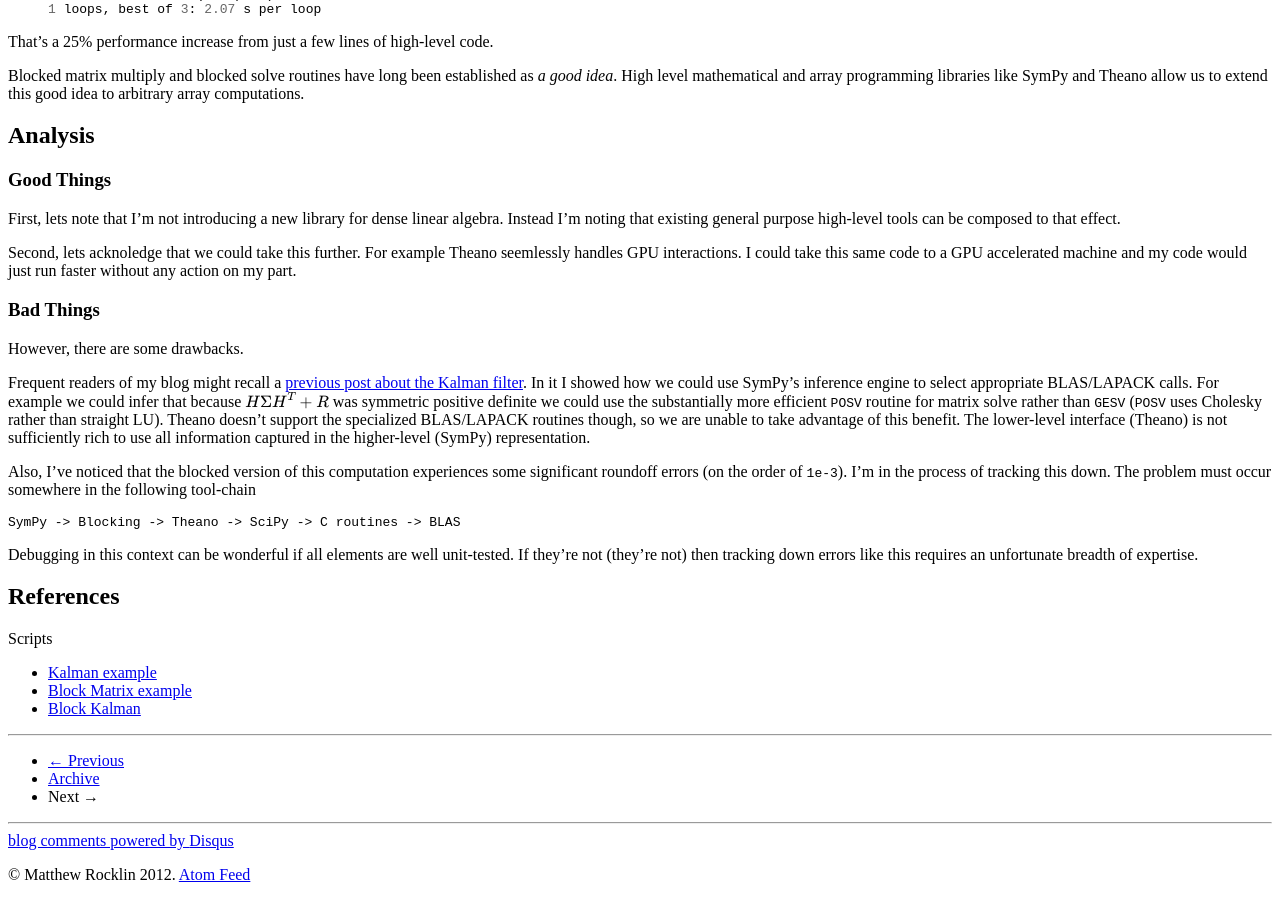
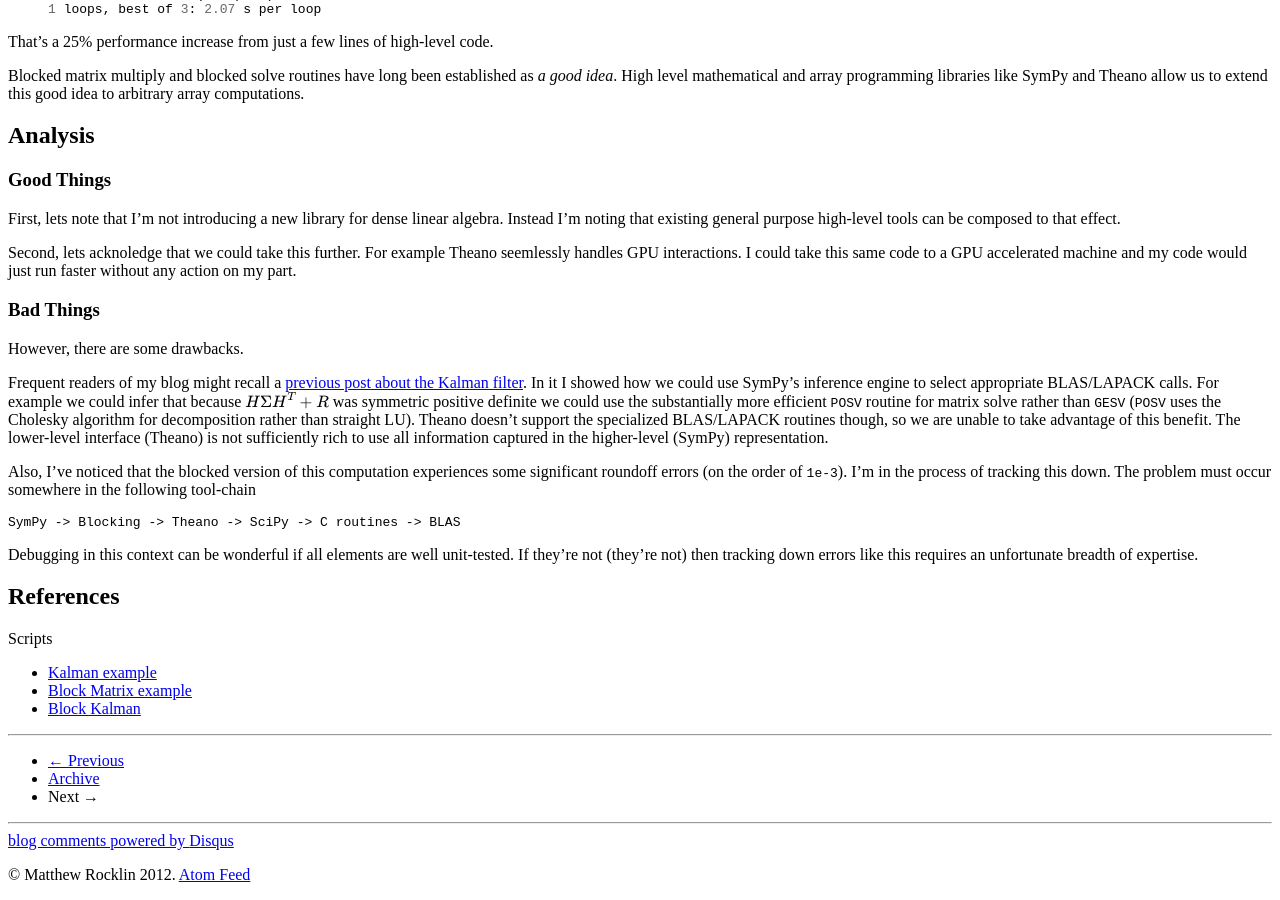
Before and after one commit to besyskymnbk/blog, a Jekyll site: the page built from _posts/work/2013-04-05-SymPy-Theano-part-3.md, in a window 1280 px wide and 900 px high, scrolled down 2596 px. Built offline with Jekyll 4.4.1, drawn with Linux system fonts in a browser that asks for light colours; formulas are drawn with MathJax 3; comment, search, counter and statistics services are not loaded.

Commit message:
small edit

```diff
--- a/_posts/work/2013-04-05-SymPy-Theano-part-3.md
+++ b/_posts/work/2013-04-05-SymPy-Theano-part-3.md
@@ -160,7 +160,7 @@ Second, lets acknoledge that we could take this further.  For example Theano see
 
 However, there are some drawbacks.
 
-Frequent readers of my blog might recall a [previous post about the Kalman filter](http://matthewrocklin.com/blog/work/2012/11/24/Kalman-Filter/).  In it I showed how we could use SymPy's inference engine to select appropriate BLAS/LAPACK calls.  For example we could infer that because $ H \Sigma H^T + R $ was symmetric positive definite we could use the substantially more efficient `POSV` routine for matrix solve rather than `GESV` (`POSV` uses Cholesky rather than straight LU).  Theano doesn't support the specialized BLAS/LAPACK routines though, so we are unable to take advantage of this benefit.  The lower-level interface (Theano) is not sufficiently rich to use all information captured in the higher-level (SymPy) representation.
+Frequent readers of my blog might recall a [previous post about the Kalman filter](http://matthewrocklin.com/blog/work/2012/11/24/Kalman-Filter/).  In it I showed how we could use SymPy's inference engine to select appropriate BLAS/LAPACK calls.  For example we could infer that because $ H \Sigma H^T + R $ was symmetric positive definite we could use the substantially more efficient `POSV` routine for matrix solve rather than `GESV` (`POSV` uses the Cholesky algorithm for decomposition rather than straight LU).  Theano doesn't support the specialized BLAS/LAPACK routines though, so we are unable to take advantage of this benefit.  The lower-level interface (Theano) is not sufficiently rich to use all information captured in the higher-level (SymPy) representation.
 
 Also, I've noticed that the blocked version of this computation experiences some significant roundoff errors (on the order of `1e-3`).  I'm in the process of tracking this down.  The problem must occur somewhere in the following tool-chain
 
```
